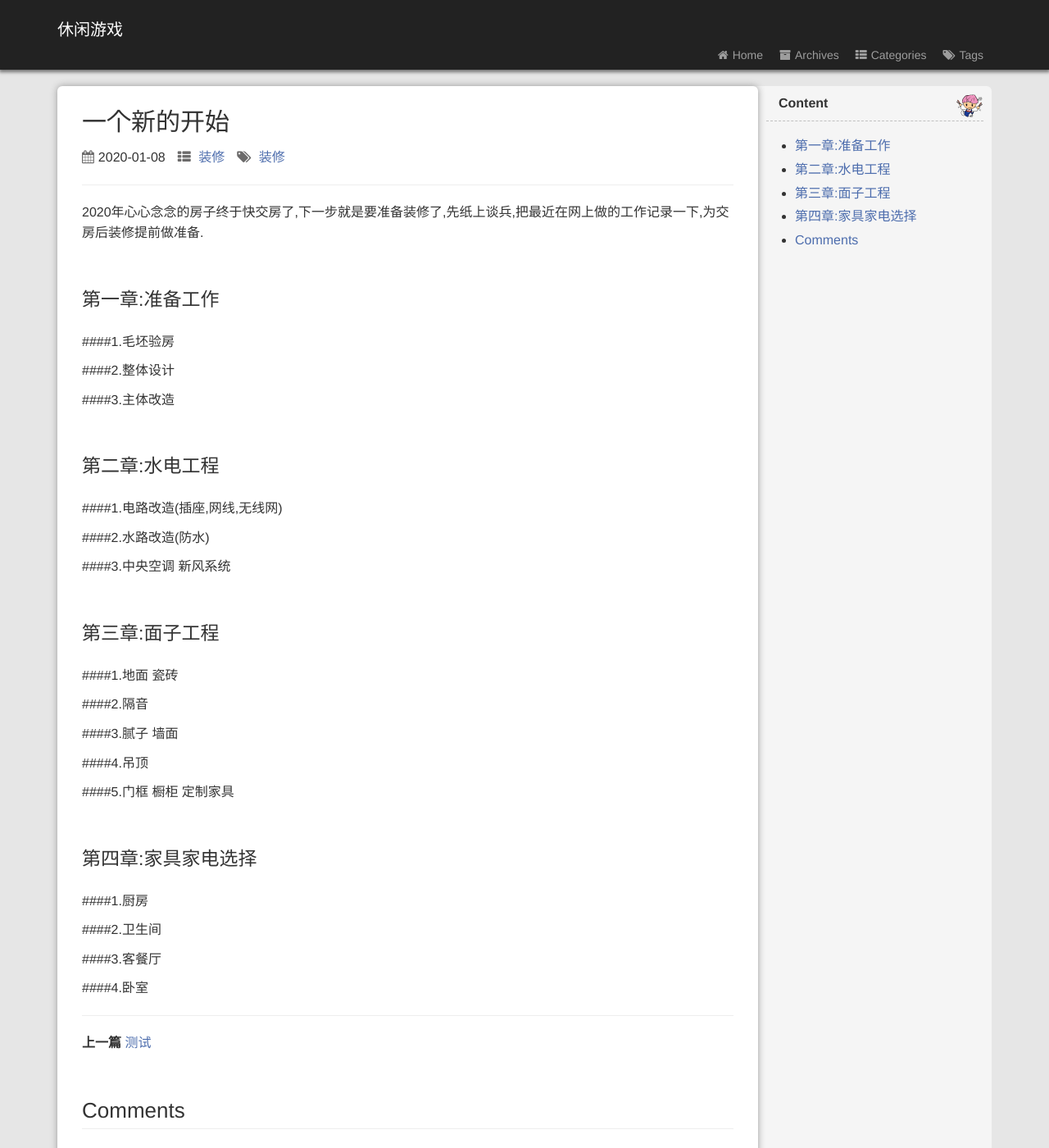
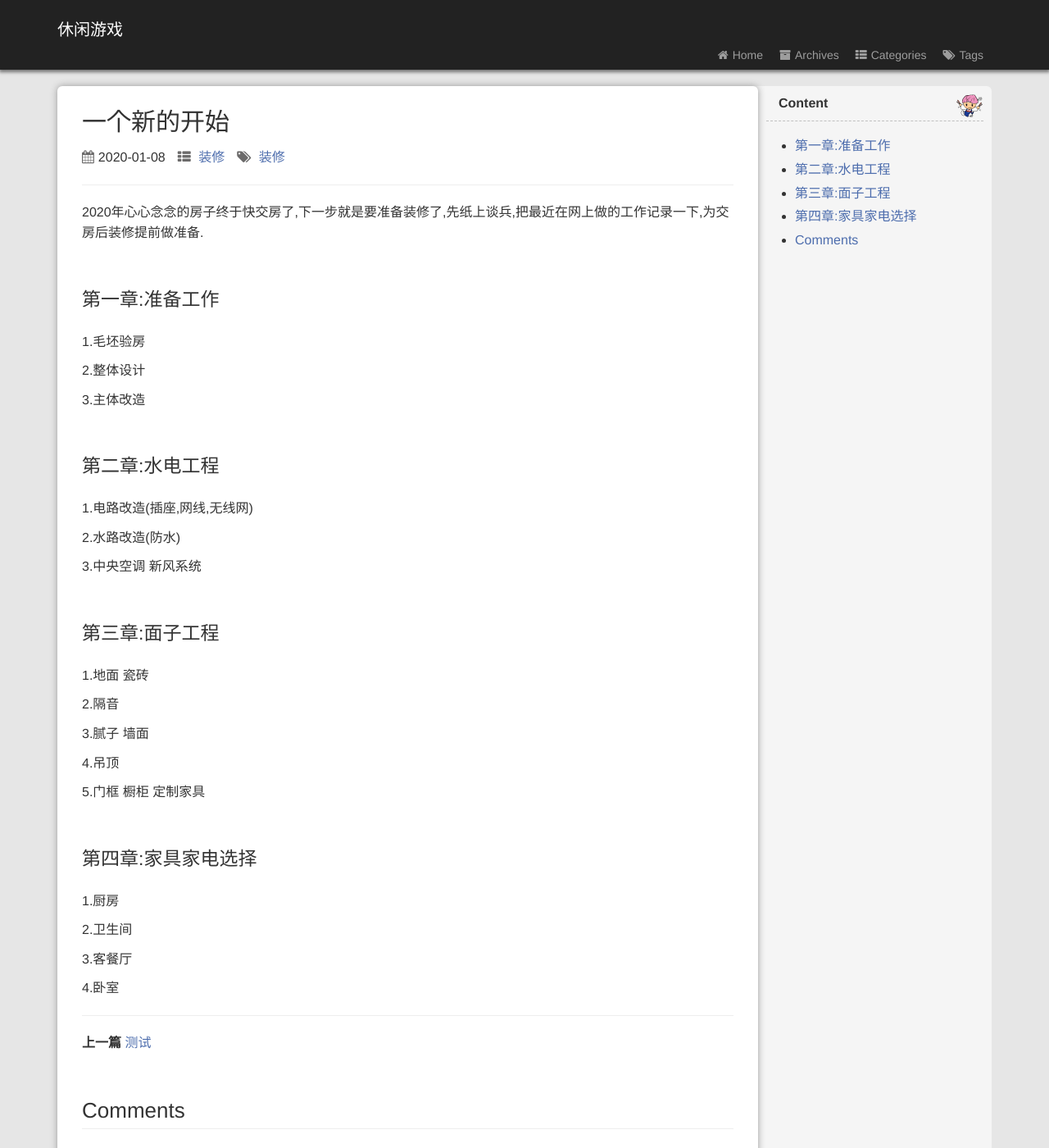
Before and after one commit to wuming0108/wuming0108.github.io, a Jekyll site: the page built from _posts/2020-01-08-the-new-start.md, in a window 1280 px wide and 1400 px high. Shown: the whole window at 82% size. Built offline with Jekyll 4.4.1, drawn with Linux system fonts in a browser that asks for light colours; comment, search, counter and statistics services are not loaded; a style sheet for code colours, icons or effects is not loaded.

Commit message:
no message

```diff
--- a/_posts/2020-01-08-the-new-start.md
+++ b/_posts/2020-01-08-the-new-start.md
@@ -12,38 +12,38 @@
 
 ### 第一章:准备工作
 
-####1.毛坯验房
+1.毛坯验房
 
-####2.整体设计
+2.整体设计
 
-####3.主体改造
+3.主体改造
 
 ### 第二章:水电工程
 
-####1.电路改造(插座,网线,无线网)
+1.电路改造(插座,网线,无线网)
 
-####2.水路改造(防水)
+2.水路改造(防水)
 
-####3.中央空调 新风系统
+3.中央空调 新风系统
 
 ### 第三章:面子工程
 
-####1.地面 瓷砖
+1.地面 瓷砖
 
-####2.隔音
+2.隔音
 
-####3.腻子 墙面
+3.腻子 墙面
 
-####4.吊顶
+4.吊顶
 
-####5.门框 橱柜 定制家具
+5.门框 橱柜 定制家具
 
 ### 第四章:家具家电选择
 
-####1.厨房
+1.厨房
 
-####2.卫生间
+2.卫生间
 
-####3.客餐厅
+3.客餐厅
 
-####4.卧室
+4.卧室
```
